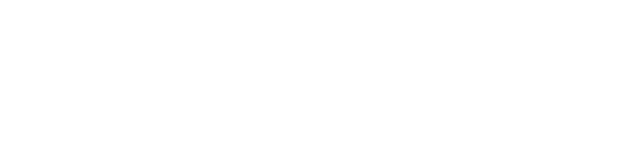
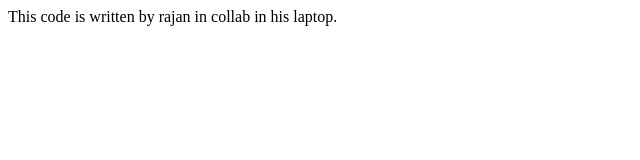
Before and after one commit to Nabghpok/getting-started-with-css, a plain HTML site: page index.html in a window 1280 px wide. Shown: the whole page, without its empty margins (0-640 px from the left). Drawn offline with Linux system fonts and the light colour scheme.

Commit message:
added one line of code

```diff
--- a/index.html
+++ b/index.html
@@ -8,7 +8,7 @@
 </head>
 
 <body>
-
+This code is written by rajan in collab in his laptop.
 </body>
 
 </html>
```
